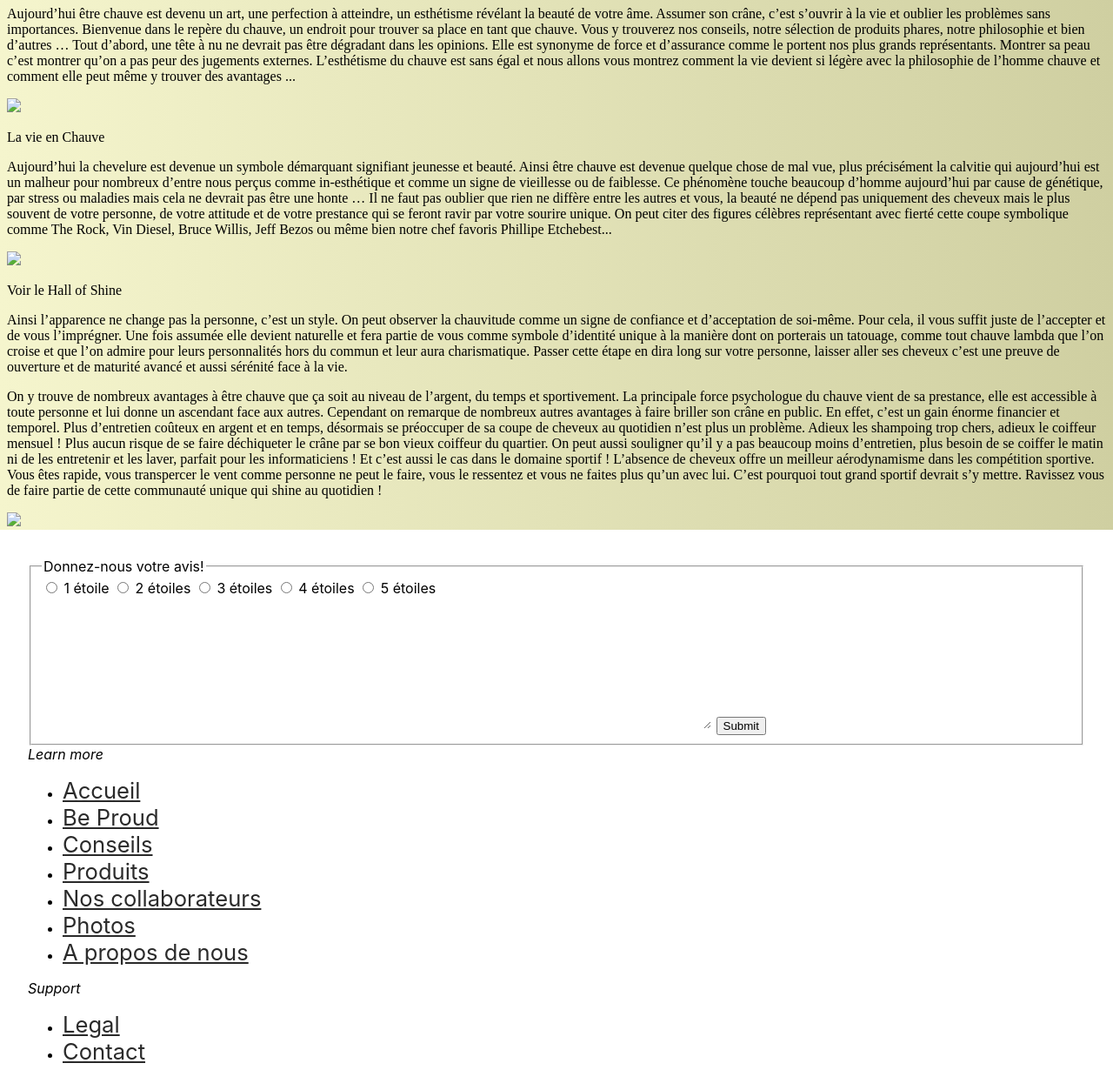
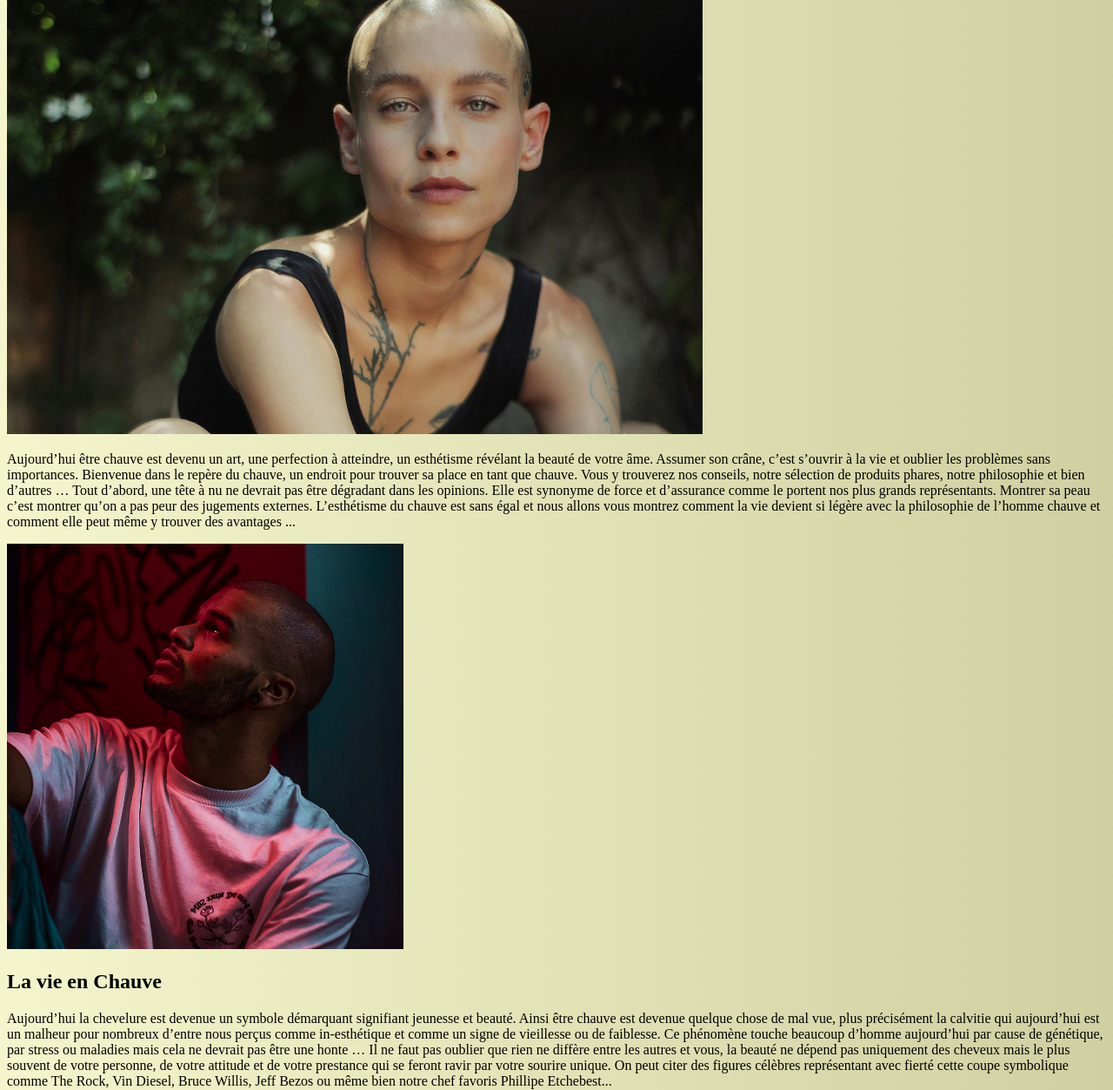
Before and after one commit to Lohann-B/Beaute-a-Nu, a plain HTML site: page html/histoire.html in a window 1280 px wide. Shown: the part 101-1354 px from the top of the page at 87% size. Drawn offline with Linux system fonts and the light colour scheme; a script that the page names is missing.

Commit message:
mise a jour histoire.html

```diff
--- a/html/histoire.html
+++ b/html/histoire.html
@@ -9,6 +9,9 @@
         <link rel='stylesheet' type='text/css' media='screen' href='../css/light-theme.css'>
         <script src='main.js'></script>
     </head>
+
+<body>
+    <!--- HEADER -->
     <header>
         <svg width="114" height="30" viewBox="0 0 114 30" fill="#ffffff" xmlns="http://www.w3.org/2000/svg">
             <g id="logo">
@@ -17,38 +20,50 @@
         </svg>
         <p id="BNUlogo">BNU</p>
     </header>
-    <body>
-        <img src="../img/femme_chauve_nature.png">
+
+    <!--- CONTENU --->
+    <section class="titre">
         <h1>Be proud of yourself !</h1>
+        <img src="../img/histoire/femme_chauve_nature.png">
+    </section>
+
     <p>
         Aujourd’hui être chauve est devenu un art, une perfection à atteindre, un esthétisme révélant la beauté de votre âme. Assumer son crâne, c’est s’ouvrir à la vie et oublier les problèmes sans importances.
         Bienvenue dans le repère du chauve, un endroit pour trouver sa place en tant que chauve. Vous y trouverez nos conseils, notre sélection de produits phares, notre philosophie et bien d’autres …
         Tout d’abord, une tête à nu ne devrait pas être dégradant dans les opinions. Elle est synonyme de force et d’assurance comme le portent nos plus grands représentants. Montrer sa peau c’est montrer qu’on a pas peur des jugements externes. L’esthétisme du chauve est sans égal et nous allons vous montrez comment la vie devient si légère avec la philosophie de l’homme chauve et comment elle peut même y trouver des avantages ...
     </p>
-        <img src="../img/homme_chauve_rouge.png">
-        <p>La vie en Chauve</p>
+
+    <section class="contenu1">
+        <img src="../img/histoire/homme_chauve_rouge.png">
+        <h2>La vie en Chauve</h2>
         <p>
             Aujourd’hui la chevelure est devenue un symbole démarquant signifiant jeunesse et beauté. Ainsi être chauve est devenue quelque chose de mal vue, plus précisément la calvitie qui aujourd’hui est un malheur pour nombreux d’entre nous perçus comme in-esthétique et comme un signe de vieillesse ou de faiblesse.
             Ce phénomène touche beaucoup d’homme aujourd’hui par cause de génétique, par stress ou maladies mais cela ne devrait pas être une honte …
             Il ne faut pas oublier que rien ne diffère entre les autres et vous, la beauté ne dépend pas uniquement des cheveux mais le plus souvent de votre personne, de votre attitude et de votre prestance qui se feront ravir par votre sourire unique.
             On peut citer des figures célèbres représentant avec fierté cette coupe symbolique comme The Rock, Vin Diesel, Bruce Willis, Jeff Bezos ou même bien notre chef favoris Phillipe Etchebest...
         </p>
-        <img src="../img/star_shine.png">
-        <p>Voir le Hall of Shine</p>
+        <img src="../img/global/star_shine.png">
+        <strong>Voir le Hall of Shine</strong>
+    </section>
+
+
     <p>
         Ainsi l’apparence ne change pas la personne, c’est un style. On peut observer la chauvitude comme un signe de confiance et d’acceptation de soi-même. Pour cela, il vous suffit juste de l’accepter et de vous l’imprégner. Une fois assumée elle devient naturelle et fera partie de vous comme symbole d’identité unique à la manière dont on porterais un tatouage, comme tout chauve lambda que l’on croise et que l’on admire pour leurs personnalités hors du commun et leur aura charismatique.
         Passer cette étape en dira long sur votre personne, laisser aller ses cheveux c’est une preuve de ouverture et de maturité avancé et aussi sérénité face à la vie.
     </p>
+
     <p>
         On y trouve de nombreux avantages à être chauve que ça soit au niveau de l’argent, du temps et sportivement.
         La principale force psychologue du chauve vient de sa prestance, elle est accessible à toute personne et lui donne un ascendant face aux autres. Cependant on remarque de nombreux autres avantages à faire briller son crâne en public.
         En effet, c’est un gain énorme financier et temporel. Plus d’entretien coûteux en argent et en temps, désormais se préoccuper de sa coupe de cheveux au quotidien n’est plus un problème. Adieux les shampoing trop chers, adieux le coiffeur mensuel ! Plus aucun risque de se faire déchiqueter le crâne par se bon vieux coiffeur du quartier.
         On peut aussi souligner qu’il y a pas beaucoup moins d’entretien, plus besoin de se coiffer le matin ni de les entretenir et les laver, parfait pour les informaticiens !
-            Et c’est aussi le cas dans le domaine sportif ! L’absence de cheveux offre un meilleur aérodynamisme dans les compétition sportive. Vous êtes rapide, vous transpercer le vent comme personne ne peut le faire, vous le ressentez et vous ne faites plus qu’un avec lui. C’est pourquoi tout grand sportif devrait s’y mettre.
-            Ravissez vous de faire partie de cette communauté unique qui shine au quotidien !
+        Et c’est aussi le cas dans le domaine sportif ! L’absence de cheveux offre un meilleur aérodynamisme dans les compétition sportive. Vous êtes rapide, vous transpercer le vent comme personne ne peut le faire, vous le ressentez et vous ne faites plus qu’un avec lui. C’est pourquoi tout grand sportif devrait s’y mettre.
+        Ravissez vous de faire partie de cette communauté unique qui shine au quotidien !
     </p>
-        <img src="../img/signature.png">
-    </body>
+
+    <img src="../img/global/signature.png">
+
+    <!--- FOOTER -->
     <footer>
         <fieldset>
             <legend>Donnez-nous votre avis!</legend>
@@ -80,6 +95,6 @@
             <li><a href="../html/source.html">Legal</a></li>
             <li><a href="../html/contact.html">Contact</a></li>
         </ul>
-
     </footer>
+</body>
 </html>
```
Lines whose indentation alone changed are shown as unchanged.
